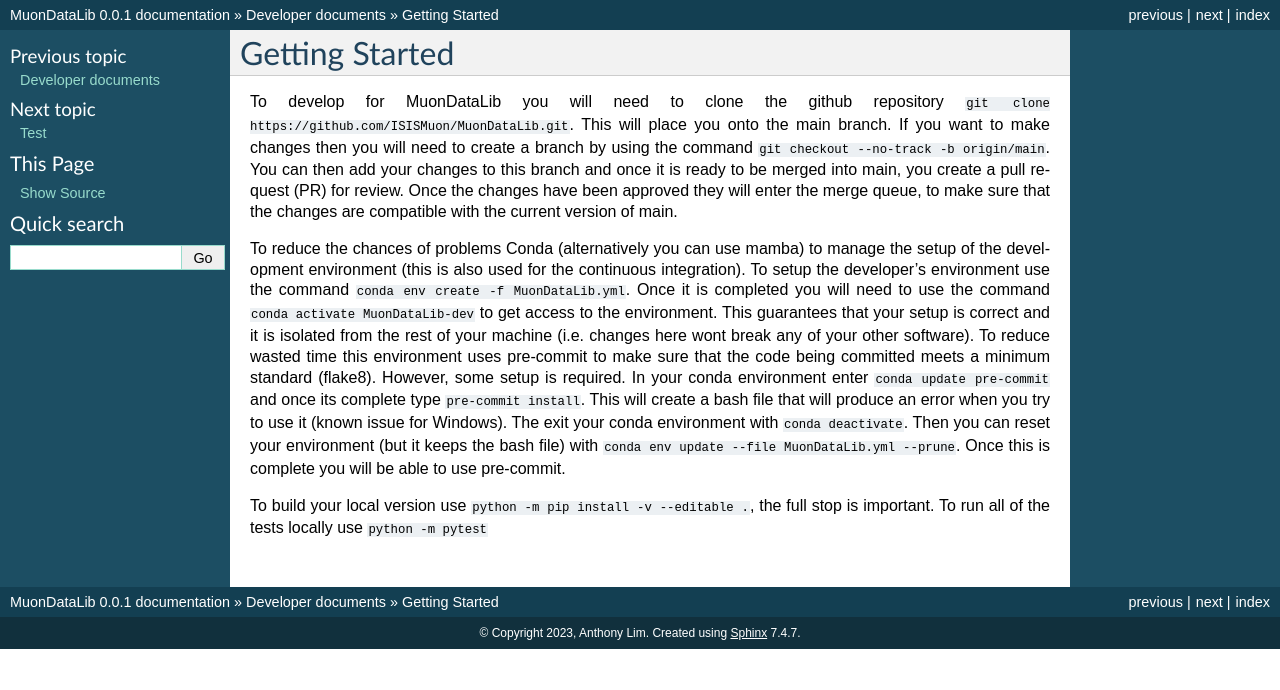
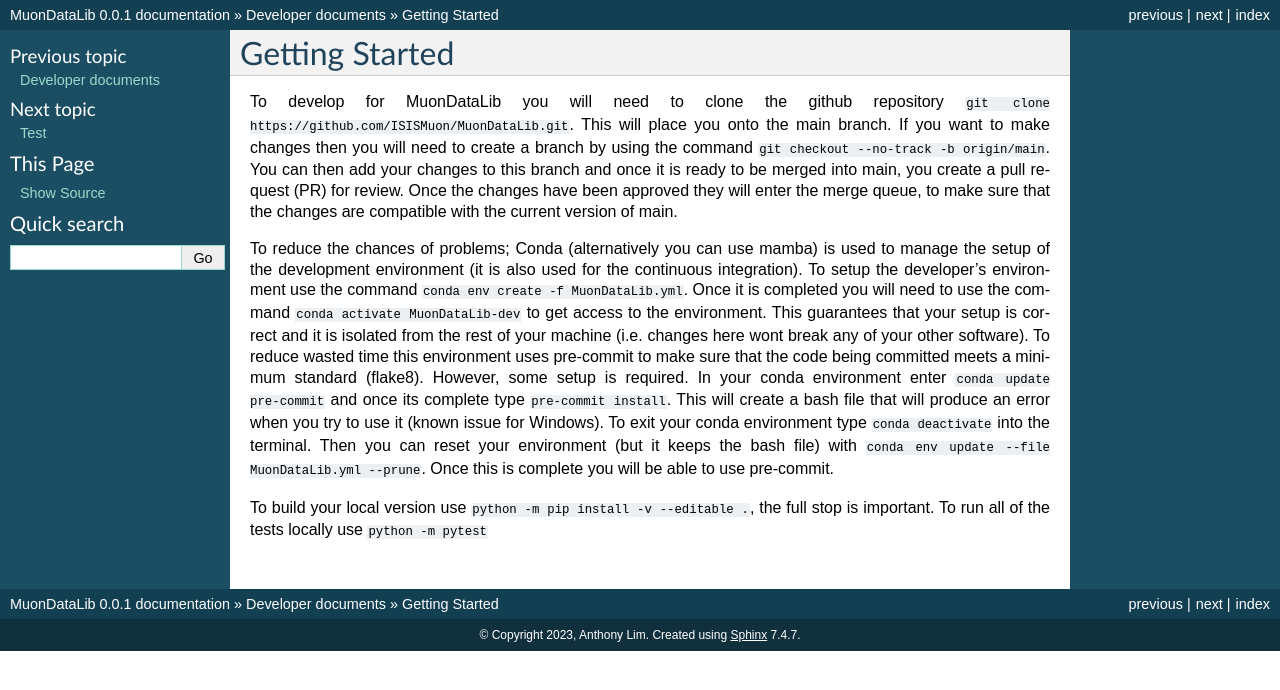
Before and after one commit to ISISMuon/MuonDataLib, a Sphinx documentation site: the page built from docs/source/dev/setup.rst, in a window 1280 px wide. Shown: the top 690 px of the page. Built offline with Sphinx 7.4.7, drawn with Linux system fonts in a browser that asks for light colours.

Commit message:
Apply suggestions from code review

```diff
--- a/MuonDataLib.yml
+++ b/MuonDataLib.yml
@@ -4,7 +4,7 @@
   - conda-forge
 
 dependencies:
-  - python =3.10.*
+  - python =3.11.*
   - numpy
   - pytest
   - pre-commit
--- a/docs/source/dev/setup.rst
+++ b/docs/source/dev/setup.rst
@@ -7,7 +7,7 @@
 You can then add your changes to this branch and once it is ready to be merged into main, you create a pull request (PR) for review.
 Once the changes have been approved they will enter the merge queue, to make sure that the changes are compatible with the current version of main.
 
-To reduce the chances of problems Conda (alternatively you can use mamba) to manage the setup of the development environment (this is also used for the continuous integration).
+To reduce the chances of problems; Conda (alternatively you can use mamba) is used to manage the setup of the development environment (it is also used for the continuous integration).
 To setup the developer’s environment use the command :code:`conda env create -f MuonDataLib.yml`.
 Once it is completed you will need to use the command :code:`conda activate MuonDataLib-dev` to get access to the environment.
 This guarantees that your setup is correct and it is isolated from the rest of your machine (i.e. changes here wont break any of your other software).
@@ -15,7 +15,7 @@
 However, some setup is required.
 In your conda environment enter :code:`conda update pre-commit` and once its complete type :code:`pre-commit install`.
 This will create a bash file that will produce an error when you try to use it (known issue for Windows).
-The exit your conda environment with :code:`conda deactivate`.
+To exit your conda environment type :code:`conda deactivate` into the terminal.
 Then you can reset your environment (but it keeps the bash file) with :code:`conda env update --file MuonDataLib.yml --prune`.
 Once this is complete you will be able to use pre-commit.
 
--- a/docs/source/index.rst
+++ b/docs/source/index.rst
@@ -3,7 +3,7 @@
    You can adapt this file completely to your liking, but it should at least
    contain the root `toctree` directive.
 
-Welcome to quickBayes's documentation!
+Welcome to MuonDataLib's documentation!
 ======================================
 
 Contents
```
